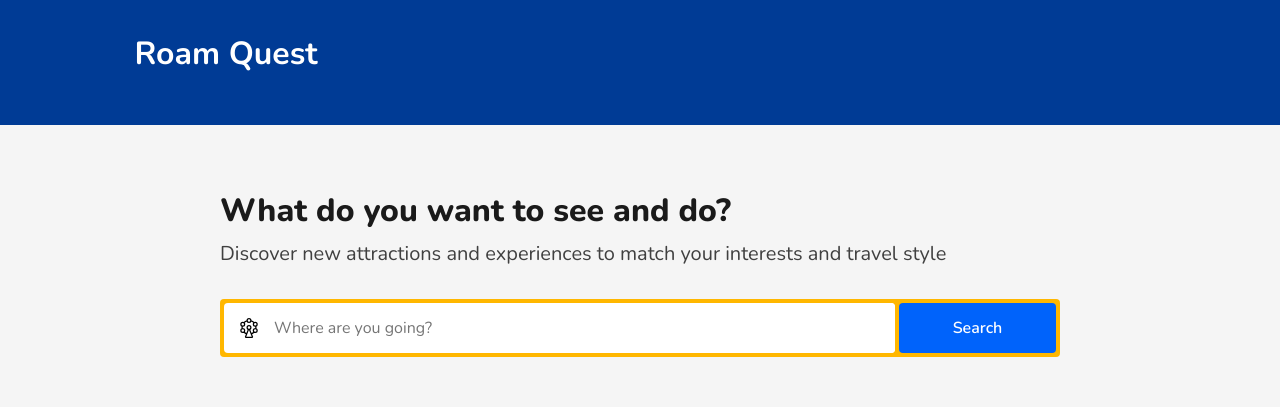
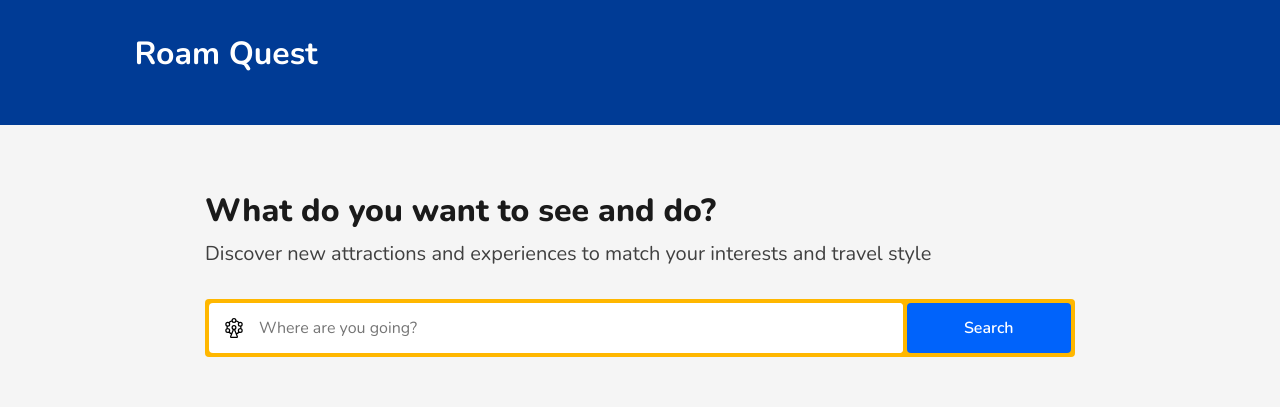
Before and after one commit to EvaLa94/roam-quest, a React (Vite) app: page / in a window 1280 px wide. Shown: the top 407 px of the page. Built offline with nearby package versions, Linux system fonts and the light colour scheme; no server answers.

Commit message:
Style: add size variables

```diff
--- a/src/components/Footer/style.module.scss
+++ b/src/components/Footer/style.module.scss
@@ -8,7 +8,7 @@ footer {
 }
 
 .container {
-  max-width: 1075px;
+  max-width: $large-max-width;
   width: 100%;
   margin: auto;
   padding: 0px 32px;
--- a/src/pages/Search/style.module.scss
+++ b/src/pages/Search/style.module.scss
@@ -12,7 +12,7 @@
 }
 
 .searchSection {
-  max-width: 840px;
+  max-width: $medium-max-width;
   width: 100%;
   margin: auto;
 
@@ -32,7 +32,7 @@
 }
 
 .listSection {
-  max-width: 1075px;
+  max-width: $large-max-width;
   width: 100%;
   margin: auto;
   padding: 0px 32px;
--- a/src/theme/_variables.scss
+++ b/src/theme/_variables.scss
@@ -5,3 +5,6 @@ $text-dark: #1a1a1a;
 $text-light: #fff;
 
 $contrast-background: #f5f5f5;
+
+$large-max-width: 1075px;
+$medium-max-width: 870px;
```
Also changed, not shown: src/pages/Search/index.jsx (+1 -6 lines).
